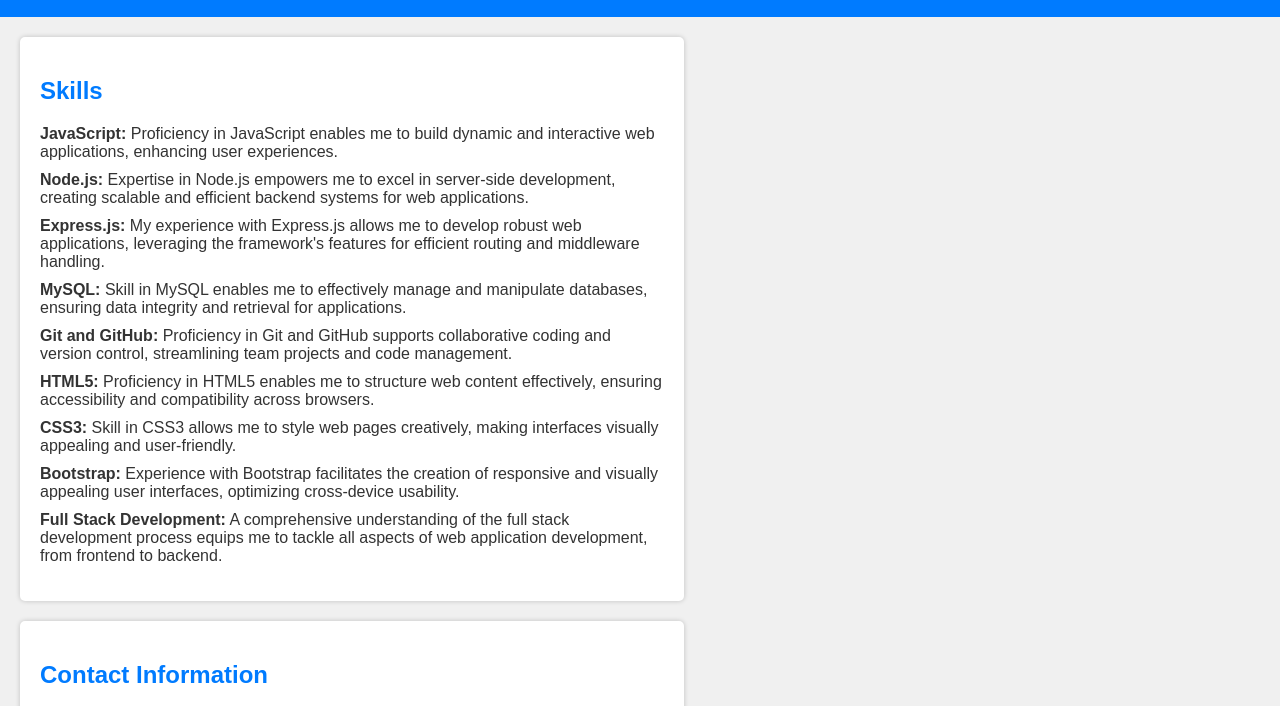
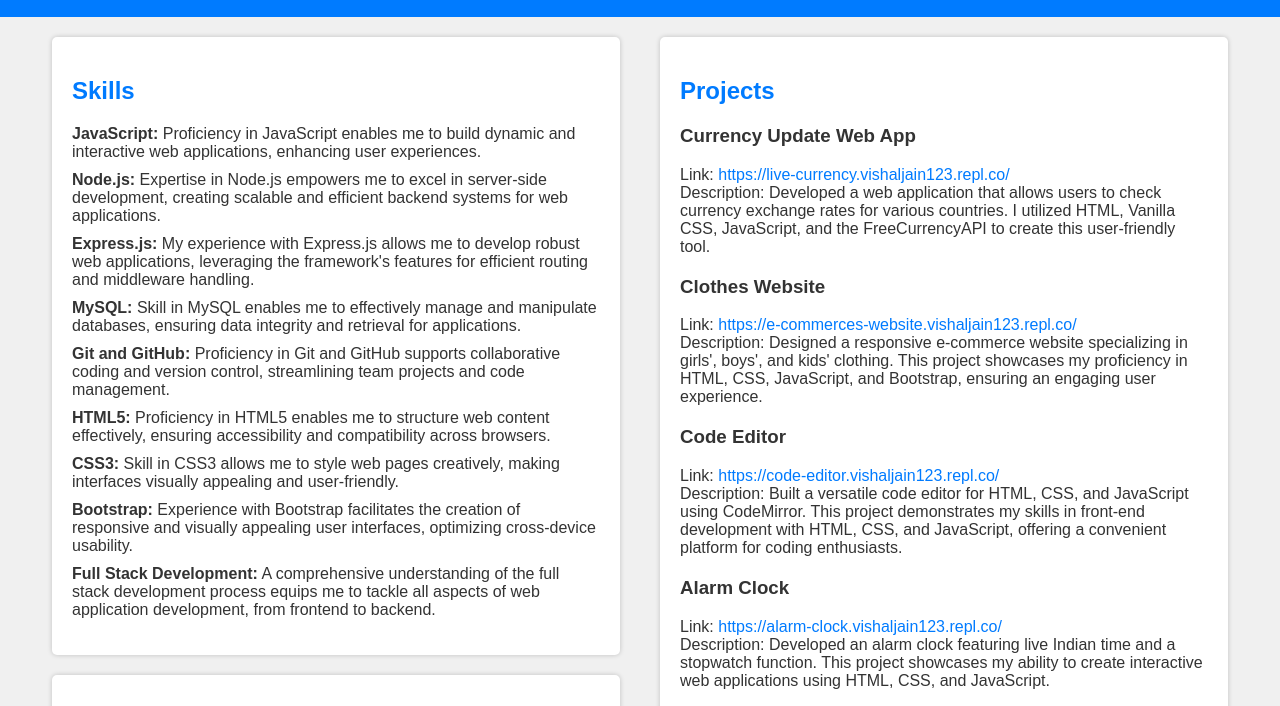
Before and after one commit to Vishal7100jain/MyResume, a plain HTML site: page index.html in a window 1280 px wide. Shown: the part 86-792 px from the top of the page. Drawn offline with Linux system fonts and the light colour scheme.

Commit message:
added responsivness

```diff
--- a/styles.css
+++ b/styles.css
@@ -28,11 +28,12 @@ header p {
 .main {
     display: flex;
     flex-wrap: wrap;
+    justify-content: center;
 }
 
 .container1,
 .container2 {
-    width: 44rem;
+    width: 38rem;
 }
 
 section {
```
